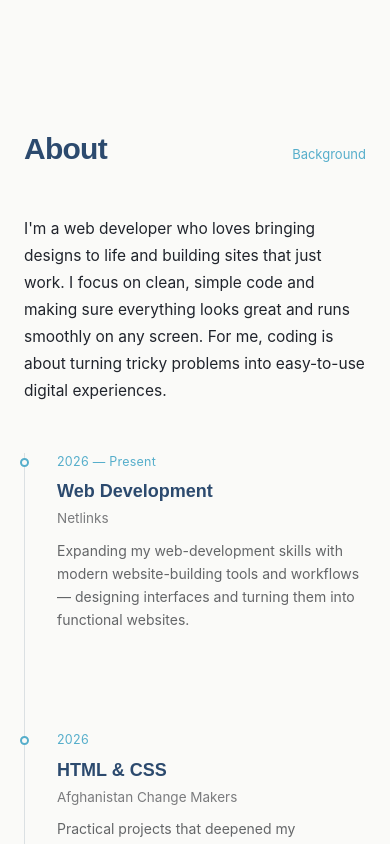
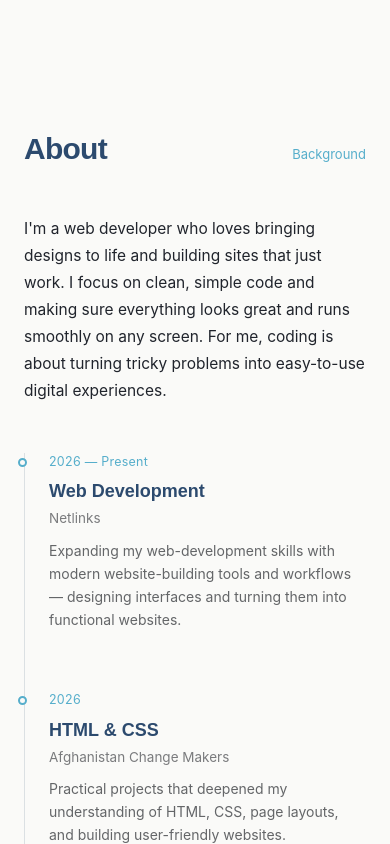
Before and after one commit to shaziasultani/portfolio, a React app: page /portfolio/ in a window 390 px wide. Shown: the part 1156-2000 px from the top of the page. Built offline with nearby package versions, Linux system fonts and the light colour scheme; the HTML template or start-up script is replaced by a standard one.

Commit message:
Improve About section mobile responsiveness

```diff
--- a/src/components/About.jsx
+++ b/src/components/About.jsx
@@ -1,4 +1,3 @@
-
 import { motion } from "framer-motion";
 
 export default function About() {
@@ -95,7 +94,6 @@ export default function About() {
 
       {/* About text and timeline */}
       <div className="mx-auto grid max-w-[1200px] grid-cols-1 gap-12 px-6 md:grid-cols-[0.8fr_1.2fr] md:gap-20">
-
         {/* About description */}
         <motion.div
           initial={{ opacity: 0, x: -25 }}
@@ -114,7 +112,7 @@ export default function About() {
         </motion.div>
 
         {/* Education and experience timeline */}
-        <div className="border-l border-[#2C4A6E]/15 pl-8">
+        <div className="min-w-0 border-l border-[#2C4A6E]/15 pl-6 sm:pl-8">
           {timeline.map((item, index) => (
             <motion.div
               key={`${item.date}-${item.title}-${item.org}`}
@@ -123,11 +121,13 @@ export default function About() {
               viewport={{ once: true, amount: 0.15 }}
               transition={{ duration: 0.6, delay: 0.1 }}
               className={`relative z-[1] bg-[#FAFAF8] md:sticky md:top-[180px] ${
-                index === timeline.length - 1 ? "pb-0" : "pb-[100px]"
+                index === timeline.length - 1
+                  ? "pb-0"
+                  : "pb-[60px] sm:pb-[80px] md:pb-[100px]"
               }`}
             >
               {/* Timeline dot */}
-              <span className="absolute -left-[37px] top-[5px] h-[9px] w-[9px] rounded-full border-2 border-[#56AECB] bg-[#FAFAF8]" />
+              <span className="absolute -left-[31px] top-[5px] h-[9px] w-[9px] rounded-full border-2 border-[#56AECB] bg-[#FAFAF8] sm:-left-[37px]" />
 
               <span className="mb-1.5 block text-[12.5px] tracking-[0.02em] text-[#56AECB]">
                 {item.date}
@@ -147,7 +147,6 @@ export default function About() {
             </motion.div>
           ))}
         </div>
-
       </div>
     </section>
   );
```
